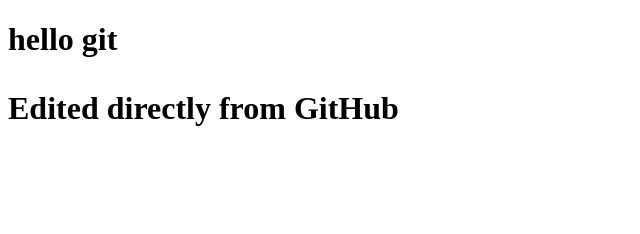
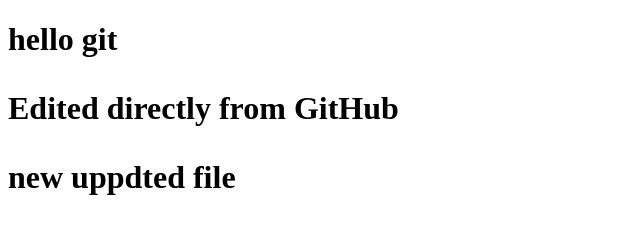
Before and after one commit to pallavijamdade95/git-practice, a plain HTML site: page index.html in a window 1280 px wide. Shown: the whole page, without its empty margins (0-640 px from the left). Drawn offline with Linux system fonts and the light colour scheme.

Commit message:
Update index.html (#1)

```diff
--- a/index.html
+++ b/index.html
@@ -6,6 +6,6 @@
 <body>
 <h1>hello git <h1>
 <p>Edited directly from GitHub</p>
-
+<p>new uppdted file </p>
 </body>
 </html>
```
